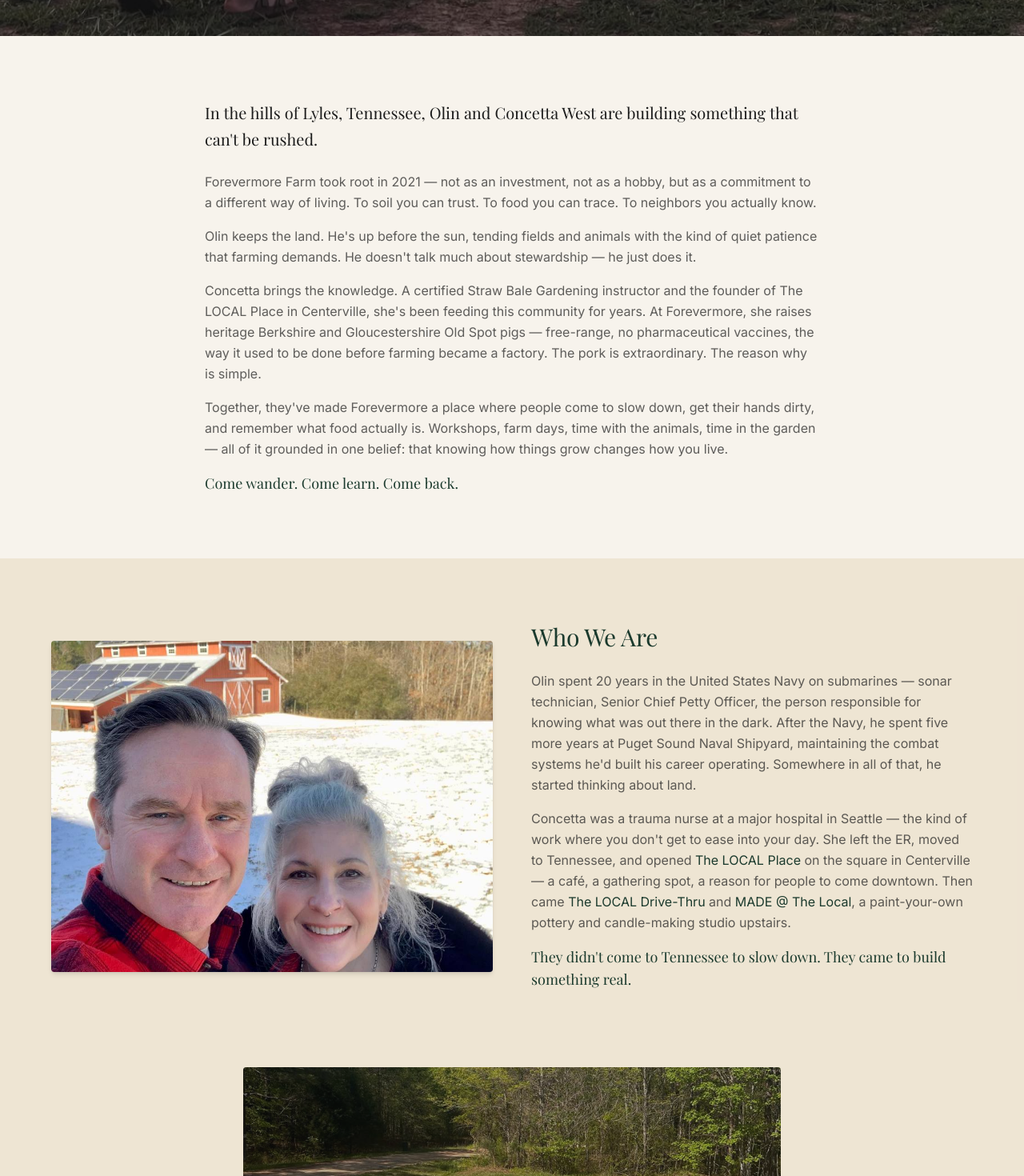
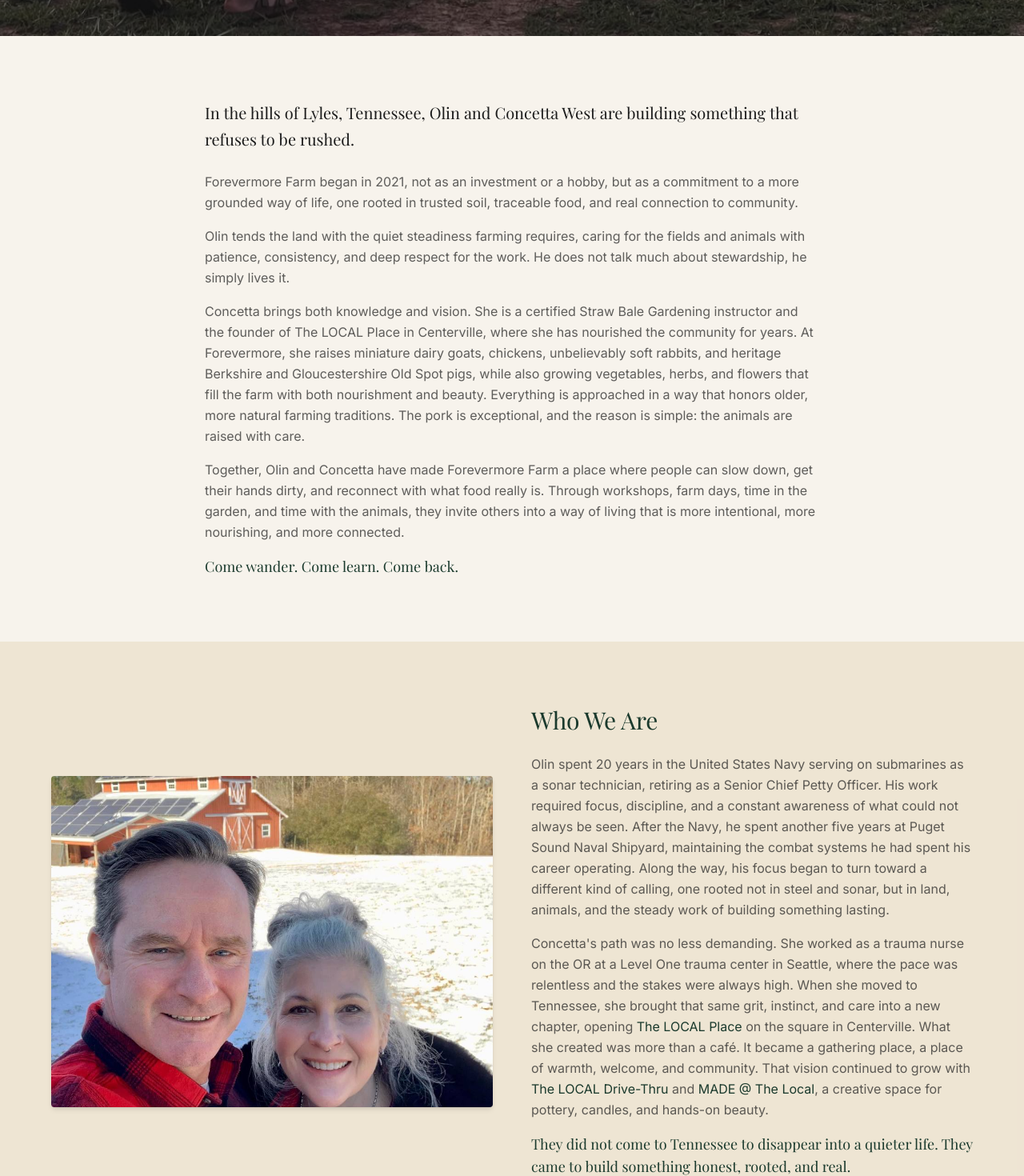
Before and after one commit to forevermore3333/forevermorefarm-website, a Next.js app: page /our-farm in a window 1280 px wide. Shown: the part 780-2250 px from the top of the page at 80% size. Built offline with nearby package versions, Linux system fonts and the light colour scheme; a web font is replaced by a local one.

Commit message:
Update Forevermore Farm story copy

```diff
--- a/src/app/(site)/our-farm/page.tsx
+++ b/src/app/(site)/our-farm/page.tsx
@@ -47,19 +47,19 @@ export default function OurFarm() {
       <section className="py-20 px-4 bg-farm-cream">
         <div className="max-w-3xl mx-auto">
           <p className="font-serif text-xl text-farm-charcoal leading-relaxed mb-6">
-            In the hills of Lyles, Tennessee, Olin and Concetta West are building something that can&apos;t be rushed.
+            In the hills of Lyles, Tennessee, Olin and Concetta West are building something that refuses to be rushed.
           </p>
           <p className="text-farm-charcoal/70 leading-relaxed mb-4">
-            Forevermore Farm took root in 2021 — not as an investment, not as a hobby, but as a commitment to a different way of living. To soil you can trust. To food you can trace. To neighbors you actually know.
+            Forevermore Farm began in 2021, not as an investment or a hobby, but as a commitment to a more grounded way of life, one rooted in trusted soil, traceable food, and real connection to community.
           </p>
           <p className="text-farm-charcoal/70 leading-relaxed mb-4">
-            Olin keeps the land. He&apos;s up before the sun, tending fields and animals with the kind of quiet patience that farming demands. He doesn&apos;t talk much about stewardship — he just does it.
+            Olin tends the land with the quiet steadiness farming requires, caring for the fields and animals with patience, consistency, and deep respect for the work. He does not talk much about stewardship, he simply lives it.
           </p>
           <p className="text-farm-charcoal/70 leading-relaxed mb-4">
-            Concetta brings the knowledge. A certified Straw Bale Gardening instructor and the founder of The LOCAL Place in Centerville, she&apos;s been feeding this community for years. At Forevermore, she raises heritage Berkshire and Gloucestershire Old Spot pigs — free-range, no pharmaceutical vaccines, the way it used to be done before farming became a factory. The pork is extraordinary. The reason why is simple.
+            Concetta brings both knowledge and vision. She is a certified Straw Bale Gardening instructor and the founder of The LOCAL Place in Centerville, where she has nourished the community for years. At Forevermore, she raises miniature dairy goats, chickens, unbelievably soft rabbits, and heritage Berkshire and Gloucestershire Old Spot pigs, while also growing vegetables, herbs, and flowers that fill the farm with both nourishment and beauty. Everything is approached in a way that honors older, more natural farming traditions. The pork is exceptional, and the reason is simple: the animals are raised with care.
           </p>
           <p className="text-farm-charcoal/70 leading-relaxed mb-4">
-            Together, they&apos;ve made Forevermore a place where people come to slow down, get their hands dirty, and remember what food actually is. Workshops, farm days, time with the animals, time in the garden — all of it grounded in one belief: that knowing how things grow changes how you live.
+            Together, Olin and Concetta have made Forevermore Farm a place where people can slow down, get their hands dirty, and reconnect with what food really is. Through workshops, farm days, time in the garden, and time with the animals, they invite others into a way of living that is more intentional, more nourishing, and more connected.
           </p>
           <p className="font-serif text-lg text-farm-green">Come wander. Come learn. Come back.</p>
         </div>
@@ -74,19 +74,19 @@ export default function OurFarm() {
           <div>
             <h2 className="font-serif text-3xl text-farm-green mb-6">Who We Are</h2>
             <p className="text-farm-charcoal/70 leading-relaxed mb-4">
-              Olin spent 20 years in the United States Navy on submarines &mdash; sonar technician, Senior Chief Petty Officer, the person responsible for knowing what was out there in the dark. After the Navy, he spent five more years at Puget Sound Naval Shipyard, maintaining the combat systems he&apos;d built his career operating. Somewhere in all of that, he started thinking about land.
+              Olin spent 20 years in the United States Navy serving on submarines as a sonar technician, retiring as a Senior Chief Petty Officer. His work required focus, discipline, and a constant awareness of what could not always be seen. After the Navy, he spent another five years at Puget Sound Naval Shipyard, maintaining the combat systems he had spent his career operating. Along the way, his focus began to turn toward a different kind of calling, one rooted not in steel and sonar, but in land, animals, and the steady work of building something lasting.
             </p>
             <p className="text-farm-charcoal/70 leading-relaxed mb-4">
-              Concetta was a trauma nurse at a major hospital in Seattle &mdash; the kind of work where you don&apos;t get to ease into your day. She left the ER, moved to Tennessee, and opened{' '}
+              Concetta&apos;s path was no less demanding. She worked as a trauma nurse on the OR at a Level One trauma center in Seattle, where the pace was relentless and the stakes were always high. When she moved to Tennessee, she brought that same grit, instinct, and care into a new chapter, opening{' '}
               <a href="https://thelocalplacetn.com" target="_blank" rel="noopener noreferrer" className="text-farm-green hover:underline underline-offset-4">The LOCAL Place</a>
-              {' '}on the square in Centerville &mdash; a caf&eacute;, a gathering spot, a reason for people to come downtown. Then came{' '}
+              {' '}on the square in Centerville. What she created was more than a caf&eacute;. It became a gathering place, a place of warmth, welcome, and community. That vision continued to grow with{' '}
               <a href="https://thelocalplacetn.com/drive-thru" target="_blank" rel="noopener noreferrer" className="text-farm-green hover:underline underline-offset-4">The LOCAL Drive-Thru</a>
               {' '}and{' '}
               <a href="https://thelocalplacetn.com/made" target="_blank" rel="noopener noreferrer" className="text-farm-green hover:underline underline-offset-4">MADE @ The Local</a>
-              , a paint-your-own pottery and candle-making studio upstairs.
+              , a creative space for pottery, candles, and hands-on beauty.
             </p>
             <p className="font-serif text-lg text-farm-green">
-              They didn&apos;t come to Tennessee to slow down. They came to build something real.
+              They did not come to Tennessee to disappear into a quieter life. They came to build something honest, rooted, and real.
             </p>
           </div>
         </div>
```
